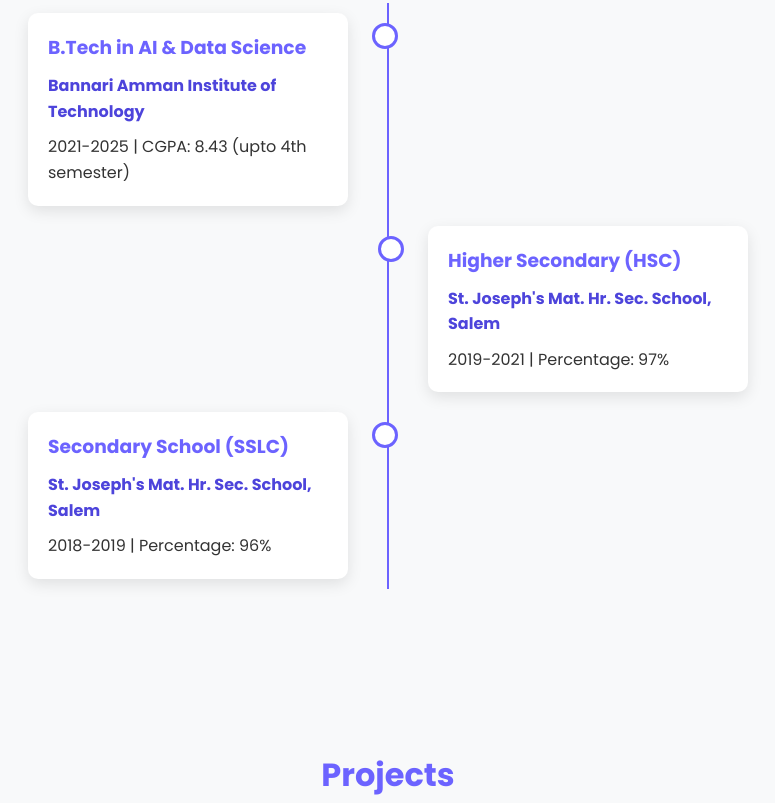
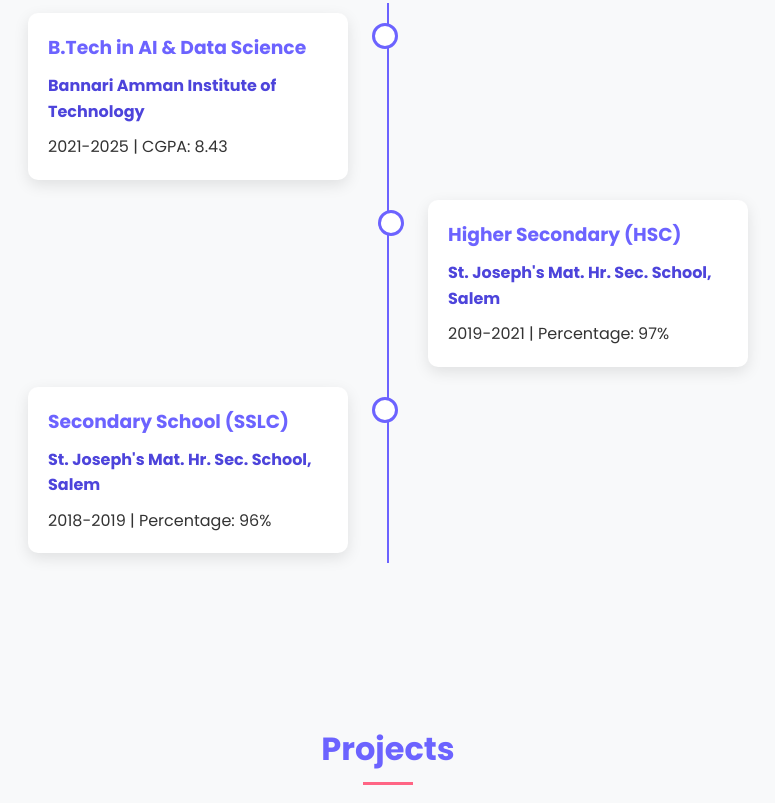
Before and after one commit to indhu-umesh/indhu-umesh.github.io, a plain HTML site: page index.html in a window 1280 px wide. Shown: the part 1299-2102 px from the top of the page, without its empty margins (252-1027 px from the left). Drawn offline with Linux system fonts and the light colour scheme.

Commit message:
Update index.html

```diff
--- a/index.html
+++ b/index.html
@@ -636,7 +636,7 @@
                     <div class="timeline-content">
                         <h3>B.Tech in AI & Data Science</h3>
                         <h4>Bannari Amman Institute of Technology</h4>
-                        <p>2021-2025 | CGPA: 8.43 (upto 4th semester)</p>
+                        <p>2021-2025 | CGPA: 8.43 </p>
                     </div>
                 </div>
                 <div class="timeline-item">
```
